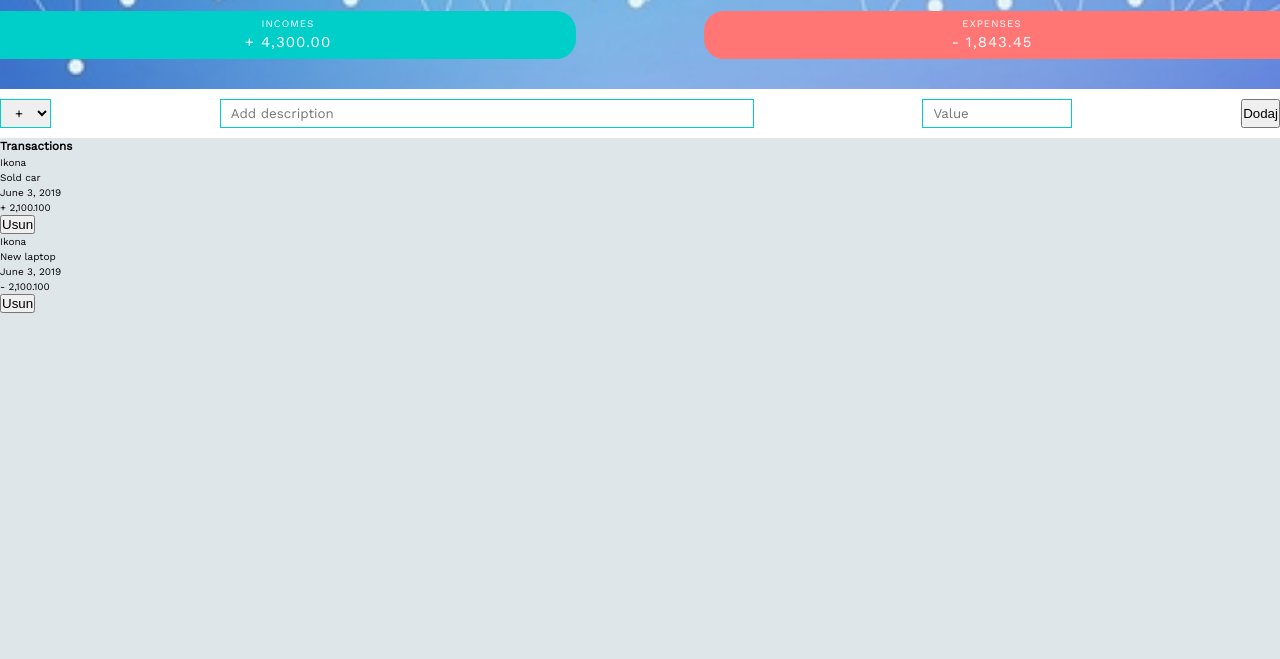
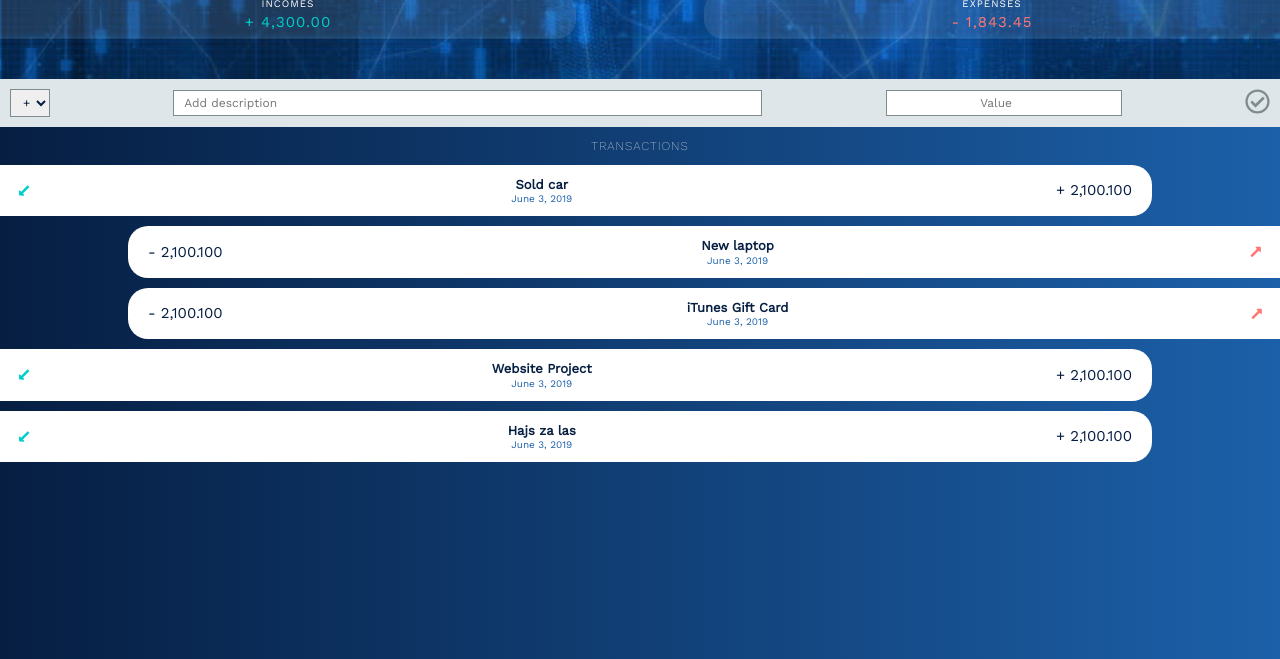
Before and after one commit to de-alano/my-wallet, a website: page index.html in a window 1280 px wide. Shown: the part 141-800 px from the top of the page. Drawn offline with nearby package versions, Linux system fonts and the light colour scheme.

Commit message:
Update styles

```diff
--- a/index.html
+++ b/index.html
@@ -6,6 +6,8 @@
     <meta name="viewport" content="width=device-width, initial-scale=1.0">
     <meta http-equiv="X-UA-Compatible" content="ie=edge">
     <title>Document</title>
+    <script src="https://kit.fontawesome.com/86efad4983.js"></script>
+    <link rel="shortcut icon" type="image/png" href="dist/images/favicon.png">
     <link href="https://fonts.googleapis.com/css?family=Work+Sans:200,400&display=swap" rel="stylesheet">
     <link rel="stylesheet" href="dist/css/style.css">
 </head>
@@ -40,7 +42,8 @@
             </select>
             <input type="text" class="transactions__description" placeholder="Add description">
             <input type="number" class="transactions__value" placeholder="Value">
-            <button type="submit" class="transactions__btn">Dodaj</button>
+            <button type="submit" class="transactions__btn"><img src="dist/images/ok.svg"
+                    class="transactions__btn__icon"></button>
         </form>
 
         <div class="container">
@@ -48,24 +51,57 @@
 
             <div class="transactions__list">
                 <div class="item item__income" id="income-0">
-                    <div class="item__icon">Ikona</div>
+                    <img src="dist/images/arrow-inc.svg" alt="" class="item__icon item__icon--inc">
                     <div class="item__info">
-                        <div class="item__description">Sold car</div>
+                        <div class="item__description item__description--inc">Sold car</div>
                         <div class="item__date">June 3, 2019</div>
                     </div>
-                    <div class="item__value">+ 2,100.100</div>
+                    <div class="item__value item__value--inc">+ 2,100.100</div>
                     <div class="item__delete">
                         <button class="item__delete--btn">Usun</button>
                     </div>
                 </div>
 
                 <div class="item item__expense" id="expense-0">
-                    <div class="item__icon">Ikona</div>
+                    <img src="dist/images/arrow-exp.svg" alt="" class="item__icon item__icon--exp">
                     <div class="item__info">
-                        <div class="item__description">New laptop</div>
+                        <div class="item__description item__description--exp">New laptop</div>
                         <div class="item__date">June 3, 2019</div>
                     </div>
-                    <div class="item__value">- 2,100.100</div>
+                    <div class="item__value item__value--exp">- 2,100.100</div>
+                    <div class="item__delete">
+                        <button class="item__delete--btn">Usun</button>
+                    </div>
+                </div>
+                <div class="item item__expense" id="expense-1">
+                    <img src="dist/images/arrow-exp.svg" alt="" class="item__icon item__icon--exp">
+                    <div class="item__info">
+                        <div class="item__description item__description--exp">iTunes Gift Card</div>
+                        <div class="item__date">June 3, 2019</div>
+                    </div>
+                    <div class="item__value item__value--exp">- 2,100.100</div>
+                    <div class="item__delete">
+                        <button class="item__delete--btn">Usun</button>
+                    </div>
+                </div>
+                <div class="item item__income" id="income-1">
+                    <img src="dist/images/arrow-inc.svg" alt="" class="item__icon item__icon--inc">
+                    <div class="item__info">
+                        <div class="item__description item__description--inc">Website Project</div>
+                        <div class="item__date">June 3, 2019</div>
+                    </div>
+                    <div class="item__value item__value--inc">+ 2,100.100</div>
+                    <div class="item__delete">
+                        <button class="item__delete--btn">Usun</button>
+                    </div>
+                </div>
+                <div class="item item__income" id="income-2">
+                    <img src="dist/images/arrow-inc.svg" alt="" class="item__icon item__icon--inc">
+                    <div class="item__info">
+                        <div class="item__description item__description--inc">Hajs za las</div>
+                        <div class="item__date">June 3, 2019</div>
+                    </div>
+                    <div class="item__value item__value--inc">+ 2,100.100</div>
                     <div class="item__delete">
                         <button class="item__delete--btn">Usun</button>
                     </div>
--- a/src/sass/_base.scss
+++ b/src/sass/_base.scss
@@ -2,7 +2,10 @@
 $color-white: #ffffff;
 $color-inc: #00cec9;
 $color-exp: #ff7675;
-$color-gray: #dfe6e9;
+$color-light-gray: #dfe6e9;
+$color-dark-gray: #7f8c8d;
+$color-light-blue: #1C60A9;
+$color-dark-blue: #061E42;
 
 
 // FONTS
@@ -24,5 +27,6 @@ body {
     font-family: $font;
     font-weight: 400;
     line-height: 1.5;
-    background-color: $color-gray;
+    background-image: linear-gradient(to right, $color-dark-blue, $color-light-blue);
+    min-height: 100vh;
 }
--- a/src/sass/_components.scss
+++ b/src/sass/_components.scss
@@ -1,12 +1,13 @@
 .wallet {
-    padding: 3rem 0;
-    background-image: url('../images/bg-small.jpg');
+    padding: 4rem 0;
+    background-image: url('../images/bg.jpg');
     background-size: cover;
+    background-position: center;
     color: $color-white;
     // background-position: center;
 
     &__info {
-        margin-top: 3rem;
+        // margin-top: 3rem;
     }
 
     &__title {
@@ -35,18 +36,17 @@
         width: 45%;
         text-align: center;
         padding: .5rem 0;
+        background-color: rgba($color-white, .1);
     }
 
     &__incomes {
         border-top-right-radius: 2rem;
         border-bottom-right-radius: 2rem;
-        background-color: $color-inc;
     }
 
     &__expenses {
         border-top-left-radius: 2rem;
         border-bottom-left-radius: 2rem;
-        background-color: $color-exp;
     }
 
     &__incomes--title, &__expenses--title {
@@ -59,39 +59,162 @@
         font-size: 1.5rem;
         letter-spacing: 1px;
     }
+
+    &__incomes--value {
+        color: $color-inc;
+    }
+
+    &__expenses--value {
+        color: $color-exp;
+    }
 }
 
 .transactions {
-    background-color: $color-gray;
 
     &__form {
+        box-sizing: border-box;
         width: 100%;
         display: flex;
         justify-content: space-between;
-        background-color: $color-white;
-        padding: 1rem 0;
-    }
-
-    &__type {
-        // width: 10%;
+        align-items: center;
+        background-color: $color-light-gray;
+        padding: 1rem;
     }
 
     &__description, &__value, &__type {
         display: block;
-        border: 1px solid $color-inc;
+        border: 1px solid $color-dark-gray;
+        font-family: $font;
+        font-size: 1.2rem;
         padding: 0.5rem 1rem;
-        font-family: $font;
+        color: $color-dark-blue;
+        transition: border .2s ease-out;
+
+        &:focus {
+            outline: none;
+            border: 1px solid $color-inc;
+        }
+    }
+
+    &__type {
+        width: 4rem;
+        padding: 0.5rem 0 0.5rem 0.5rem;
+        text-align: center;
     }
 
     &__description {
-        width: 40%;
+        width: 45%;
     }
 
     &__value {
-        width: 10%;
+        width: 17%;
+        text-align: center;
     }
 
     &__btn {
+        border: none;
+        background-color: $color-light-gray;
+        cursor: pointer;
+    }
 
+    &__btn__icon {
+        width: 2.5rem;
+    }
+
+    &__title {
+        font-size: 1.2rem;
+        text-transform: uppercase;
+        letter-spacing: 1px;
+        color: $color-light-gray;
+        font-weight: 200;
+        text-align: center;
+        padding: 1rem 0;
     }
 }
+
+.transactions__list {
+
+}
+
+.item {
+    background-color: $color-white;
+    box-sizing: border-box;
+    width: 90%;
+    display: flex;
+    justify-content: space-between;
+    align-items: center;
+    padding: 1rem 2rem;
+
+    &:not(:last-child) {
+        margin-bottom: 1rem;
+    }
+
+    &__income {
+        border-top-right-radius: 2rem;
+        border-bottom-right-radius: 2rem;
+    }
+
+    &__expense {
+        margin-left: 10%;
+        border-top-left-radius: 2rem;
+        border-bottom-left-radius: 2rem;
+    }
+
+    &__icon {
+        height: 1.5rem;
+        transform: rotate(45deg);
+
+        &--inc {
+        }
+
+        &--exp {
+            order: 2;
+        }
+    }
+
+
+    &__info {
+        text-align: center;
+    }
+
+    &__description {
+        font-size: 1.3rem;
+        color: $color-dark-blue;
+        font-weight: 600;
+
+        &--inc {
+
+        }
+
+        &--exp {
+            order: 1;
+        }
+    }
+
+    &__date {
+        color: $color-light-blue;
+        font-size: 1rem;
+        margin-top: -0.3rem;
+    }
+
+    &__value {
+        color: $color-dark-blue;
+        font-size: 1.5rem;
+
+        &--inc {
+        }
+
+        &--exp {
+            order: -1;
+        }
+    }
+
+    &__delete {
+        order: 3;
+        display: none;
+    }
+
+    &__delete--btn {
+        display: none;
+    }
+}
```
Also changed, not shown: dist/css/style.css, dist/images/arrow-exp.svg (added), dist/images/arrow-inc.svg (added), dist/images/bg.jpg (added), dist/images/ok.svg (added).
